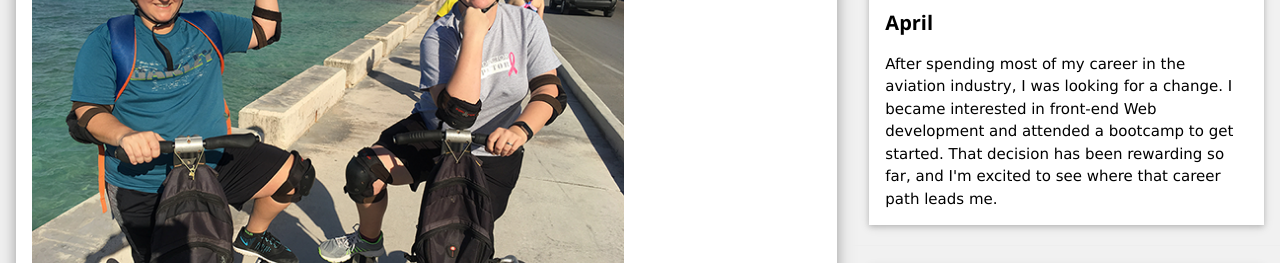
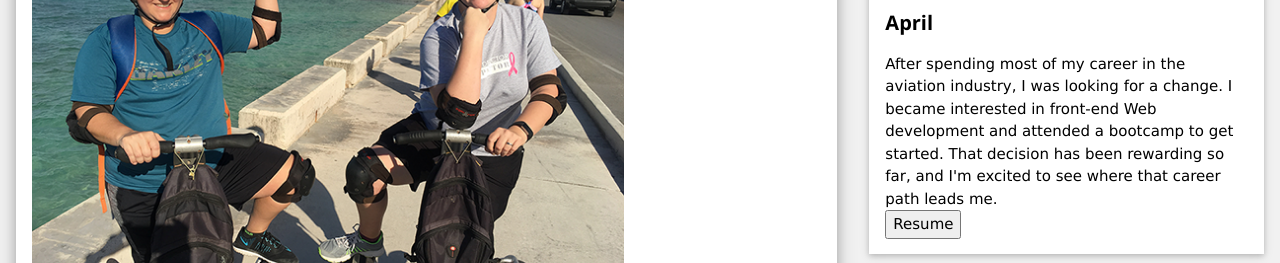
Before and after one commit to AprilMorgan/Personal-Website, a plain HTML site: page index.html in a window 1280 px wide. Shown: the part 495-758 px from the top of the page. Drawn offline with nearby package versions, Linux system fonts and the light colour scheme.

Commit message:
Complete

```diff
--- a/index.html
+++ b/index.html
@@ -136,7 +136,12 @@ and is wrapped around the whole page content, except for the footer in this exam
                 looking for a change. I became interested in front-end Web
                 development and attended a bootcamp to get started. That
                 decision has been rewarding so far, and I'm excited to see where
-                that career path leads me.
+                that career path leads me.<br />
+                <button>Resume</button
+                ><link
+                  rel="resume"
+                  href="https://registry.jsonresume.org/AprilMorgan"
+                />
               </p>
             </div>
           </div>
```
Also changed, not shown: index.js (added).
